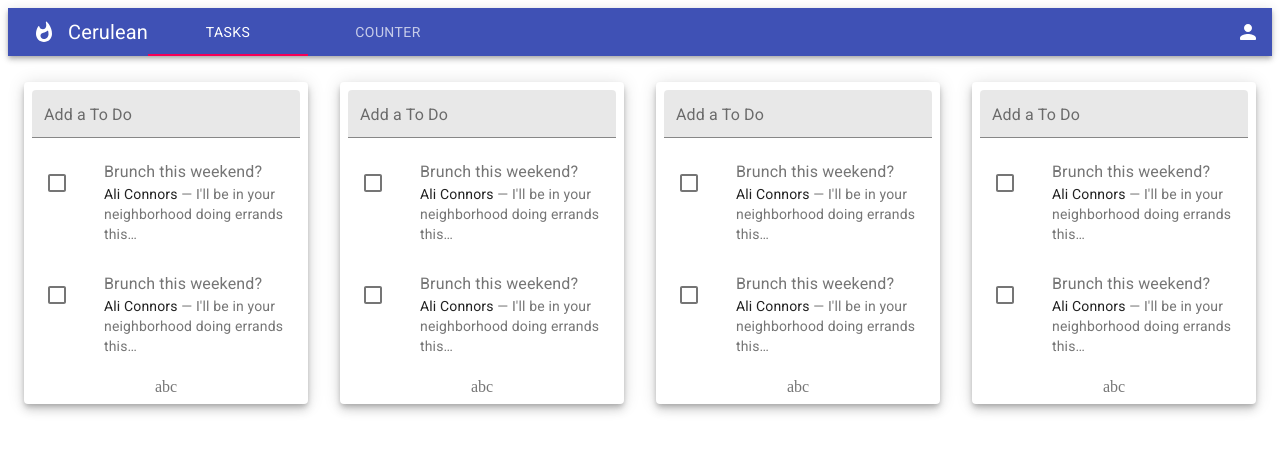
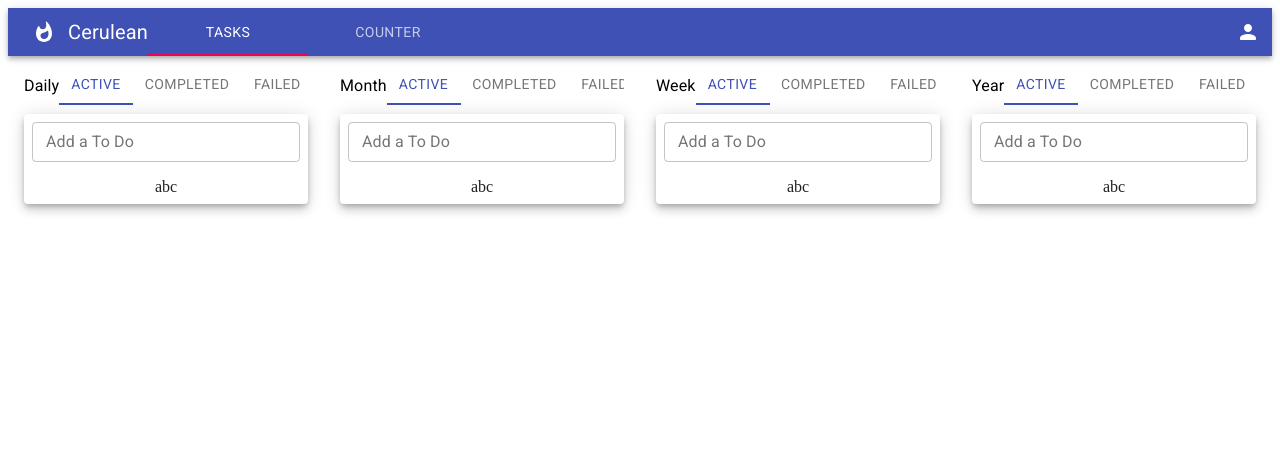
Before and after one commit to Nowely/Cerulean, a React (Create React App) app in the folder ClientApp/: page / in a window 1280 px wide. Shown: the top 452 px of the page. Built offline with nearby package versions, Linux system fonts and the light colour scheme.

Commit message:
Update tasks page

```diff
--- a/ClientApp/src/Pages/Tasks/Tasks.js
+++ b/ClientApp/src/Pages/Tasks/Tasks.js
@@ -1,13 +1,14 @@
 import {useStyles} from '../../styles'
 import {TasksColumn} from './TasksColumn'
+import {TODO_TYPE} from "./constants";
 
 export const Tasks = (props) => {
 	const classes = useStyles();
 
 	return <>
-		<TasksColumn>	</TasksColumn>
-		<TasksColumn>	</TasksColumn>
-		<TasksColumn>	</TasksColumn>
-		<TasksColumn>	</TasksColumn>
+		<TasksColumn type={TODO_TYPE.Daily}>	</TasksColumn>
+		<TasksColumn type={TODO_TYPE.Month}>	</TasksColumn>
+		<TasksColumn type={TODO_TYPE.Week}>	</TasksColumn>
+		<TasksColumn type={TODO_TYPE.Year}>	</TasksColumn>
 	</>
 }
--- a/ClientApp/src/Pages/Tasks/TasksColumn.js
+++ b/ClientApp/src/Pages/Tasks/TasksColumn.js
@@ -4,30 +4,93 @@ import TextField from '@material-ui/core/TextField';
 
 import List from '@material-ui/core/List';
 import ListItem from '@material-ui/core/ListItem';
-import ListItemIcon from '@material-ui/core/ListItemIcon';
 import ListItemSecondaryAction from '@material-ui/core/ListItemSecondaryAction';
 import Divider from '@material-ui/core/Divider';
 import ListItemText from '@material-ui/core/ListItemText';
-import ListItemAvatar from '@material-ui/core/ListItemAvatar';
-import Avatar from '@material-ui/core/Avatar';
 import Typography from '@material-ui/core/Typography';
-import Checkbox from '@material-ui/core/Checkbox';
 import IconButton from '@material-ui/core/IconButton';
+import ButtonGroup from '@material-ui/core/ButtonGroup';
+import CheckRoundedIcon from '@material-ui/icons/CheckRounded';
+import CloseRoundedIcon from '@material-ui/icons/CloseRounded';
+import Tabs from '@material-ui/core/Tabs';
+import Tab from '@material-ui/core/Tab';
+import {useEffect, useState} from "react";
+import _ from 'lodash'
+import {STATUS, TODO_TYPE} from "./constants";
 
+export const TasksColumn = ({type, children}) => {
+	const classes = useStyles();
+	const [items, setItems] = useState([]);
+	const [itemTitle, setItemTitle] = useState("");
 
-export const TasksColumn = ({children}) => {
-	const classes = useStyles();
+	//TODO фильтрация и расположение по типу, но это в родителе
+	const handleKeyDown = (event) => {
+		if (event.key === 'Enter' && !_.isEmpty(itemTitle)) {
+			event.preventDefault();
+			setItems([
+				...items,
+				{
+					id: items.length,
+					title: itemTitle,
+					notes: "",
+					checklist: [],
+					active: true,
+					status: STATUS.Absent,
+					difficulty: "",
+					type: type, //Column type from title
+					color: "", //Green, Red, Common task
+					dueDate: null,
+					tags: [],
+				}
+			]);
+			setItemTitle("");
+			//TODO отправлять на базу изменения
+		}
+	}
+
+	const changeStatus = (index, newStatus) => {
+		items[index].active = false;
+		items[index].status = newStatus;
+		setItems([...items]);
+	}
+
+	const [value, setValue] = useState(0);
+
+	const handleChange = (event, newValue) => {
+		setValue(newValue);
+	};
+
+	useEffect(() => {
+		//TODO получать записи с базы
+	}, [])
 
 	return <div style={{width: '25%'}}>
+		<div style={{display: 'flex', justifyContent: 'space-between'}}>
+			<Typography className={classes.typographyPaper}> {_.findKey(TODO_TYPE, (value) => value === type)}</Typography>
+			<Tabs
+				TabIndicatorProps={{style: {bottom: 'auto'}}}
+				className={classes.filterTabs}
+				value={value}
+				indicatorColor="primary"
+				textColor="primary"
+				onChange={handleChange}
+				aria-label="disabled tabs example"
+			>
+				{<Tab className={classes.filterTab} label="Active"/>}
+				<Tab className={classes.filterTab} label="Completed"/>
+				<Tab className={classes.filterTab} label="Failed"/>
+			</Tabs>
+		</div>
 		{/*TODO Title component? С названием колонки, отключаемым колличеством элементов и фильтрами в правой зоне */}
 		<Paper className={classes.paper} elevation={6}>
-			{/*TODO Быстрый элемент добавления*/}
-			<TextField fullWidth label="Add a To Do" variant="filled" size="small"/>
+			<TextField fullWidth
+								 label="Add a To Do" variant="outlined" size="small"
+								 onKeyPress={handleKeyDown}
+								 value={itemTitle}
+								 onChange={event => setItemTitle(event.target.value)}/>
 			<List>
-				<ToDoItem/>
-				<ToDoItem/>
+				{items.map((value, index) => <ToDoItem key={index} {...value} changeStatus={_.partial(changeStatus, index)}/>)}
 			</List>
-			{/*TODO Элементы children полагаю */}
 			abc
 			{children}
 		</Paper>
@@ -38,31 +101,25 @@ export const TasksColumn = ({children}) => {
 const ToDoItem = (props) => {
 	const classes = useStyles();
 
-	return (
-		<ListItem alignItems="flex-start">
-			<ListItemIcon>
-				<Checkbox
-					edge="start"
-					tabIndex={-1}
-					disableRipple/>
-			</ListItemIcon>
-
+	return <>
+		<ListItem disabled={props.status !== STATUS.Absent} button>
 			<ListItemText
-				primary="Brunch this weekend?"
-				secondary={
-					<>
-						<Typography
-							component="span"
-							variant="body2"
-							className={classes.inline}
-							color="textPrimary"
-						>
-							Ali Connors
-						</Typography>
-						{" — I'll be in your neighborhood doing errands this…"}
-					</>
-				}
-			/>
+				primary={props.title}
+				secondary={props.notes}/>
+			<ListItemSecondaryAction>
+				<ButtonGroup
+					size="small"
+					disableElevation
+					orientation="vertical">
+					<IconButton edge="end" onClick={() => props.changeStatus(STATUS.Completed)}>
+						<CheckRoundedIcon color="primary"/>
+					</IconButton>
+					<IconButton edge="end" onClick={() => props.changeStatus(STATUS.Failed)}>
+						<CloseRoundedIcon color="error"/>
+					</IconButton>
+				</ButtonGroup>
+			</ListItemSecondaryAction>
 		</ListItem>
-	);
+		<Divider variant="middle" component="li"/>
+	</>;
 };
--- /dev/null
+++ b/ClientApp/src/Pages/Tasks/constants.js
@@ -0,0 +1,12 @@
+export const STATUS = {
+	Absent: 0,
+	Scheduled: 1,
+	Completed: 2,
+	Failed: 3,
+}
+export const TODO_TYPE = {
+	Daily: 0,
+	Week: 1,
+	Month: 2,
+	Year: 3,
+}
--- a/ClientApp/src/styles.js
+++ b/ClientApp/src/styles.js
@@ -16,9 +16,22 @@ export const useStyles = makeStyles((theme) => ({
 	paper: {
 		padding: theme.spacing(1),
 		textAlign: 'center',
-		color: theme.palette.text.secondary,
+		/*color: theme.palette.text.secondary,*/
 		flex: '1 0 auto',
 		margin: theme.spacing(2),
+		marginTop: 0,
+	},
+	typographyPaper: {
+		marginTop: theme.spacing(1),
+		marginLeft: theme.spacing(2),
+	},
+	filterTabs: {
+		marginRight: theme.spacing(2),
+	},
+	filterTab: {
+		minWidth: 72,
+		minHeight: 35,
+		marginRight: 0
 	},
 	inline: {
 		display: 'inline',
```
